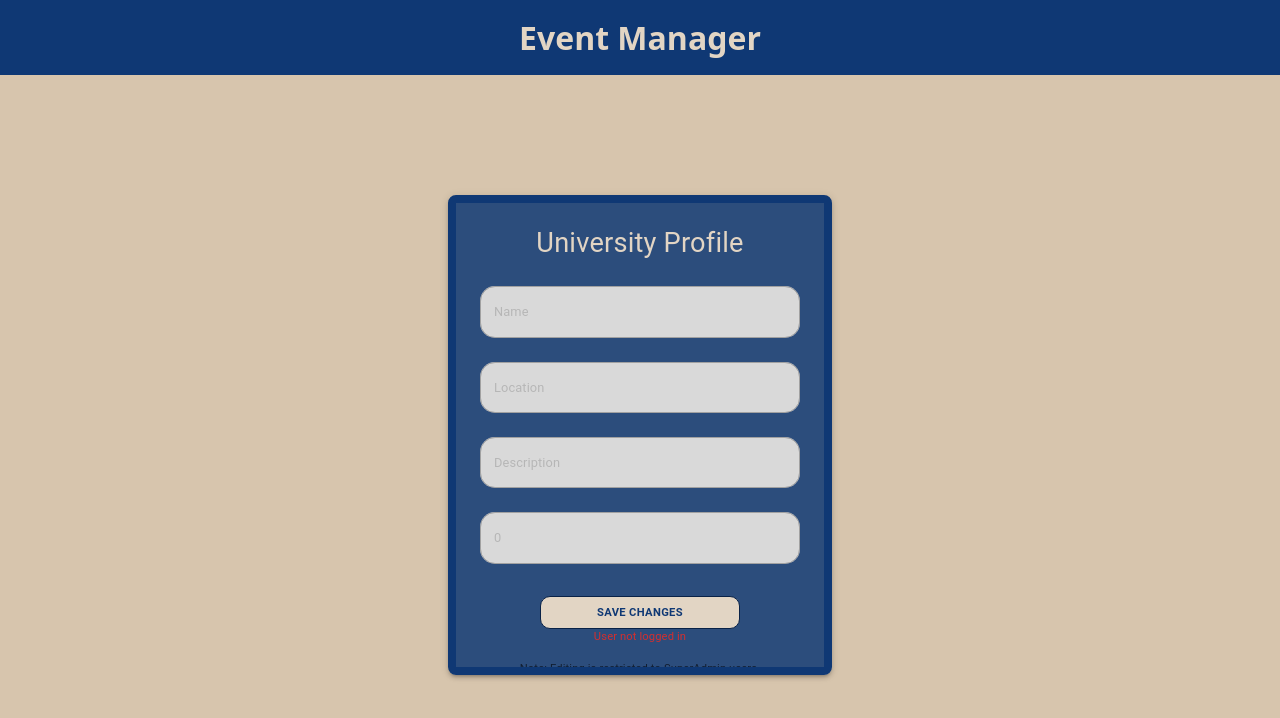
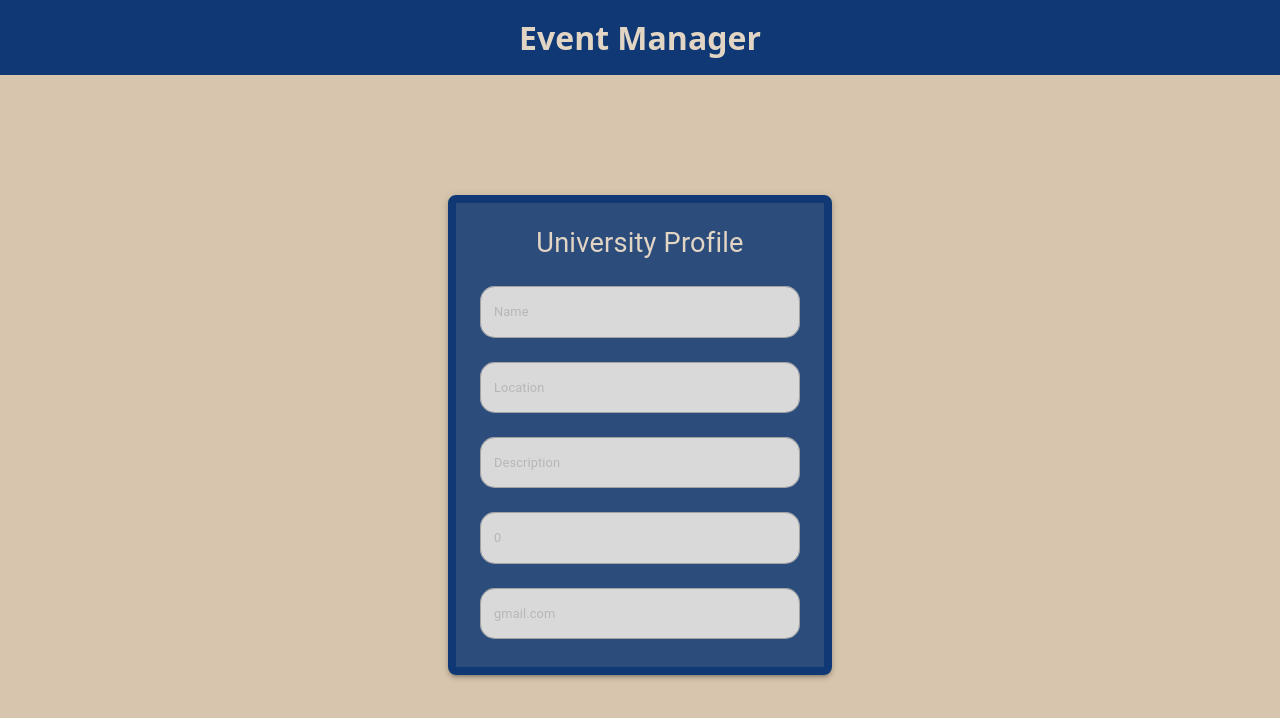
Before and after one commit to EzzatBoukhary/college-event-platform, a React (Vite) app: page /university-profile in a window 1280 px wide. Shown: the top 718 px of the page. Built offline with nearby package versions, Linux system fonts and the light colour scheme.

Commit message:
Update UniversityProfile.tsx

```diff
--- a/src/components/UniversityProfile.tsx
+++ b/src/components/UniversityProfile.tsx
@@ -3,22 +3,19 @@ import { Button, TextField, Typography, Box } from '@mui/material';
 import './GeneralDetails.css';
 
 function UniversityProfile() {
-    const [uniName, setUniName] = useState<string>('');
-    const [location, setLocation] = useState<string>('');
-    const [description, setDescription] = useState<string>('');
-    const [studentNum, setStudentNum] = useState<string>('');
-    const [statusMessage, setStatusMessage] = useState<string>('');
-    const [isLoading, setIsLoading] = useState<boolean>(true);
+    const [uniName, setUniName] = useState('');
+    const [location, setLocation] = useState('');
+    const [description, setDescription] = useState('');
+    const [studentNum, setStudentNum] = useState('');
+    const [domain, setDomain] = useState('');
+    const [statusMessage, setStatusMessage] = useState('');
+    const [isLoading, setIsLoading] = useState(true);
 
-    // Retrieve the university ID and the UserType
     const uniId = localStorage.getItem('UniID') || '';
-    const userType = localStorage.getItem('UserType');
+    const userType = localStorage.getItem('UserType'); // can be "Student", "Admin", or "SuperAdmin"
     const isSuperAdmin = userType === 'SuperAdmin';
 
-    console.log('Retrieved uniId from localStorage:', uniId);
-    console.log('UserType:', userType);
-
-    // Fetch the university's details from the backend
+    // Fetch the university's information
     useEffect(() => {
         const fetchUniDetails = async () => {
             if (!uniId) {
@@ -36,17 +33,18 @@ function UniversityProfile() {
                 if (response.ok) {
                     const data = await response.json();
                     const uni = data.university; // Adjust if backend wraps data differently
-                    console.log('Fetched user details:', uni);
 
                     setUniName(uni.Name || '');
                     setLocation(uni.Location || '');
                     setDescription(uni.Description || '');
                     setStudentNum(uni.NumStudents || '');
+                    setDomain(uni.EmailDomain || '');
+
                 } else {
                     setStatusMessage('Failed to fetch University details');
                 }
             } catch (error) {
-                console.error('Error fetching user details:', error);
+                console.error('Error fetching university details:', error);
                 setStatusMessage('An error occurred while fetching University details');
             } finally {
                 setIsLoading(false);
@@ -56,7 +54,7 @@ function UniversityProfile() {
         fetchUniDetails();
     }, [uniId]);
 
-    // Handle input changes
+    // Handlers for updating form fields
     const handleNameChange = (e: React.ChangeEvent<HTMLInputElement>) => {
         setUniName(e.target.value);
     };
@@ -69,42 +67,40 @@ function UniversityProfile() {
     const handleStudentNumChange = (e: React.ChangeEvent<HTMLInputElement>) => {
         setStudentNum(e.target.value);
     };
+    const handleEmailChange = (e: React.ChangeEvent<HTMLInputElement>) => {
+        setDomain(e.target.value);
+    };
 
     const handleSaveChanges = async () => {
-        // Only allow saving if the user is a SuperAdmin
+        // Extra check in case someone bypasses the UI
         if (!isSuperAdmin) {
-            setStatusMessage('You do not have permission to edit this page.');
+            setStatusMessage('Not authorized to create or modify universities.');
             return;
         }
 
-        const uniChangeData = {
-            uniId,
-            location,
-            description,
-            studentNum,
-        };
+        // Data for updating/creating the university information
 
         try {
-            const response = await fetch('https://155.138.217.239:5000/uniReset', {
+            const response = await fetch('https://155.138.217.239:5000/university/addUni', {
                 method: 'POST',
                 headers: { 'Content-Type': 'application/json' },
-                body: JSON.stringify(uniChangeData),
+                body: JSON.stringify({Name: uniName, Location: location, Description: description, NumStudents: studentNum, EmailDomain: domain}),
             });
 
             if (response.ok) {
-                setStatusMessage('University information changed successfully!');
+                setStatusMessage('University created successfully!');
             } else {
                 const errorData = await response.json();
-                setStatusMessage(errorData.message || 'Failed to change university information');
+                setStatusMessage(errorData.message || 'Failed to create university');
             }
         } catch (error) {
-            console.error('Error changing university information:', error);
-            setStatusMessage('An error occurred while changing university information');
+            console.error('Error creating university:', error);
+            setStatusMessage('An error occurred while creating university');
         }
     };
 
     return (
-        <div style={{ width: '100vw', height: '90vh', display: 'flex', alignItems: 'center', justifyContent: 'center' }}>
+        <div style={{ width: '100vw', height: '90vh', display: 'flex', alignItems: 'center', justifyItems: 'center' }}>
             <Box
                 className="boxDiv"
                 sx={{
@@ -116,7 +112,7 @@ function UniversityProfile() {
                     border: '8px solid #0F3874',
                     borderRadius: 2,
                     boxShadow: 3,
-                    width: '600px',
+                    width: '600vw',
                     height: '60vh',
                     backgroundColor: 'rgba(15, 56, 116, 0.85)',
                     overflowY: 'auto',
@@ -130,6 +126,11 @@ function UniversityProfile() {
                     <Typography variant="body1">Loading...</Typography>
                 ) : (
                     <>
+                    {isSuperAdmin && (
+                    <Typography variant="body2" color="error">
+                        To create a new university, input values below then press "Create University".
+                    </Typography>
+                )}
                         <TextField
                             className="custom-textfield"
                             id="Name"
@@ -140,7 +141,7 @@ function UniversityProfile() {
                             fullWidth
                             value={uniName}
                             onChange={handleNameChange}
-                            disabled={!isSuperAdmin}
+                            disabled={!isSuperAdmin}  // Disable if not SuperAdmin
                         />
                         <TextField
                             className="custom-textfield"
@@ -178,29 +179,37 @@ function UniversityProfile() {
                             onChange={handleStudentNumChange}
                             disabled={!isSuperAdmin}
                         />
+                        <TextField
+                            className="custom-textfield"
+                            id="domain"
+                            placeholder="gmail.com"
+                            type="text"
+                            variant="outlined"
+                            margin="normal"
+                            fullWidth
+                            value={domain}
+                            onChange={handleEmailChange}
+                            disabled={!isSuperAdmin}
+                        />
                         <Button
                             id="SaveChanges"
                             className="ncButton"
                             variant="contained"
                             color="primary"
                             onClick={handleSaveChanges}
-                            disabled={!isSuperAdmin}
+                            disabled={!isSuperAdmin} // Disable button if not SuperAdmin
                             sx={{ marginTop: 3, width: '100%' }}
                         >
-                            Save Changes
+                            Create University
                         </Button>
                     </>
                 )}
-                {statusMessage && (
+                {!isSuperAdmin && (
                     <Typography variant="body2" color="error">
-                        {statusMessage}
+                        Only SuperAdmin users can create universities.
                     </Typography>
                 )}
-                {!isSuperAdmin && (
-                    <Typography variant="body2" color="textSecondary" sx={{ marginTop: 2 }}>
-                        Note: Editing is restricted to SuperAdmin users.
-                    </Typography>
-                )}
+                {statusMessage && <Typography variant="body2" color="error">{statusMessage}</Typography>}
             </Box>
         </div>
     );
```
